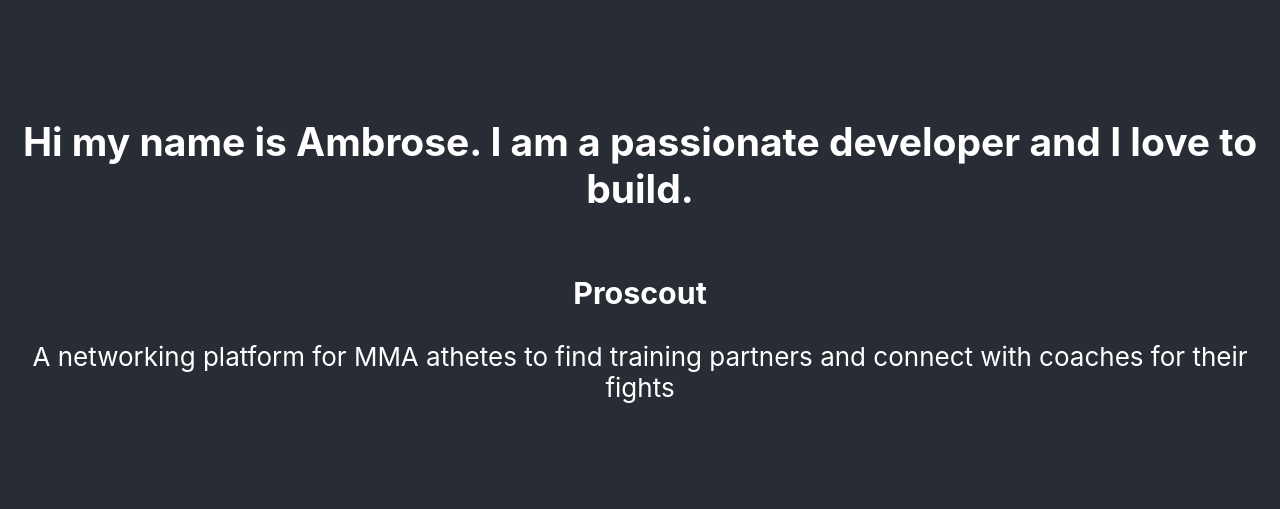
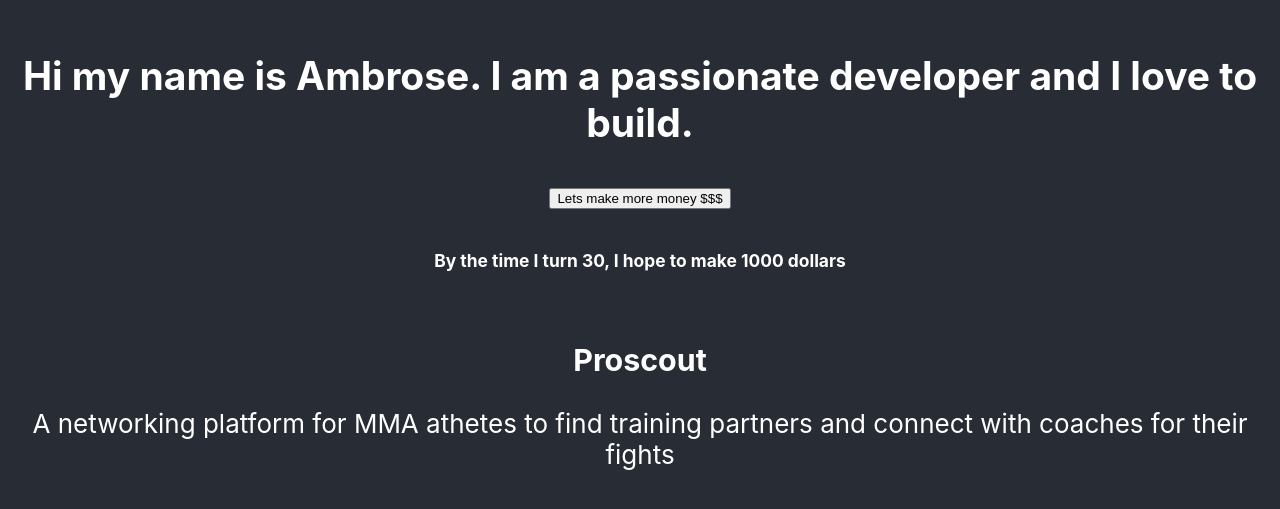
Before and after one commit to ambrosehundal/portfolio, a React (Create React App) app in the folder portfolio/: page / in a window 1280 px wide. Shown: the part 135-644 px from the top of the page. Built offline with nearby package versions, Linux system fonts and the light colour scheme.

Commit message:
hooks implemented in summary component

```diff
--- a/portfolio/src/components/Summary.js
+++ b/portfolio/src/components/Summary.js
@@ -1,10 +1,16 @@
-import React from "react";
+import React, {useState} from "react";
 
 
 function Summary(props){
+
+const [dollars, setCount] = useState(1000);
+
     return (
         <div>
             <h2>Hi my name is Ambrose. I am a passionate developer and I love to build.</h2>
+            <button onClick={ () => setCount(dollars+1000)}>Lets make more money $$$  </button>
+
+            <h6>By the time I turn 30, I hope to make {dollars} dollars</h6>
         </div>
     )
 };
```
Also changed, not shown: 1 other file (tests, documents, lock files or other folders).
